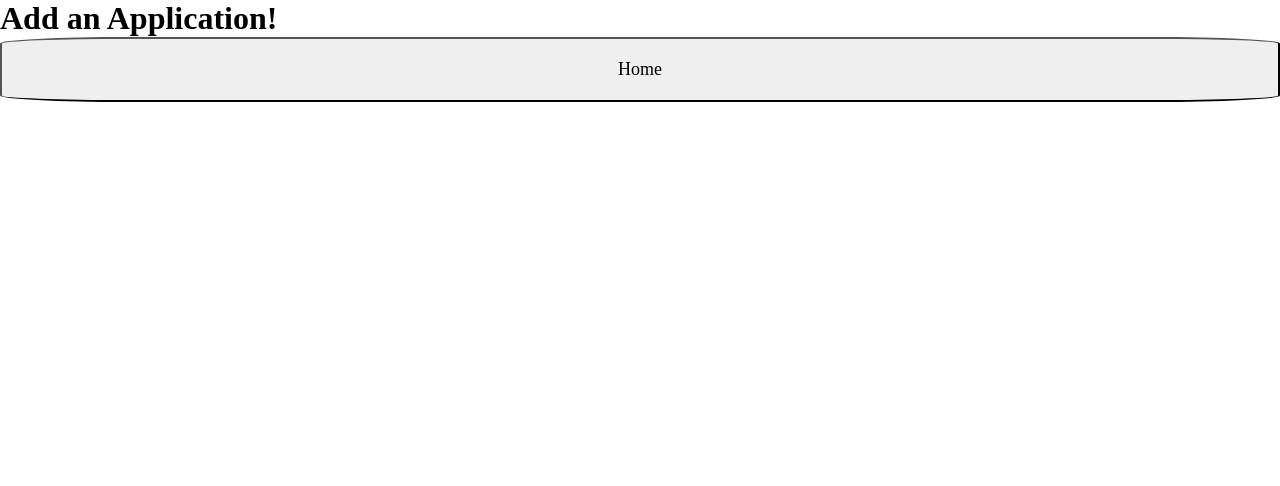
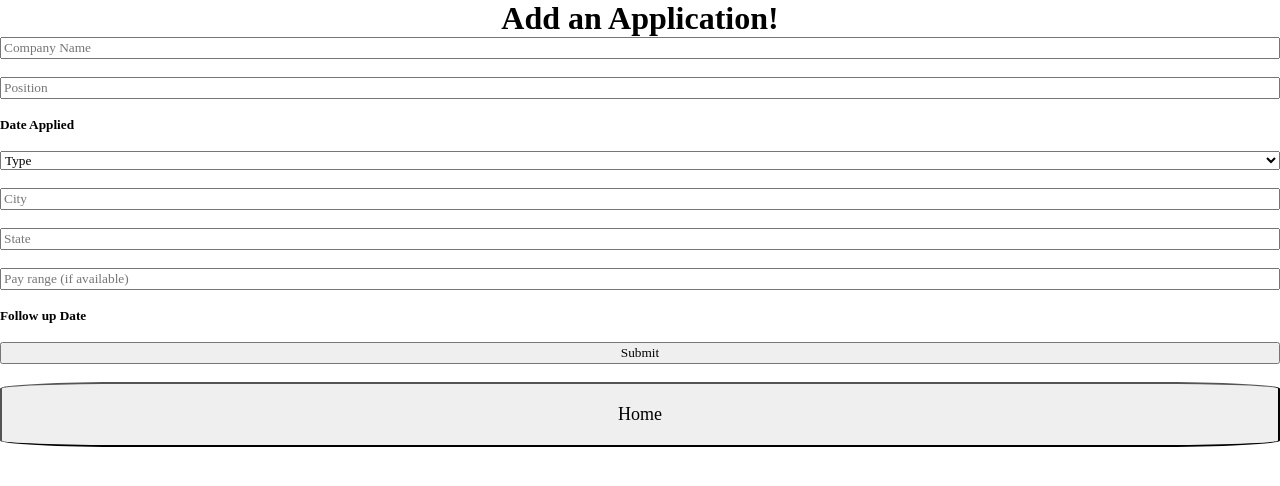
Before and after one commit to jonteal/job-search-tracker, a React (Create React App) app in the folder client/: page /addapp in a window 1280 px wide. Shown: the top 486 px of the page. Built offline with nearby package versions, Linux system fonts and the light colour scheme; the HTML template or start-up script is replaced by a standard one; a web font is replaced by a local one.

Commit message:
Initial form structure created. Now it needs eventhandling and state management

```diff
--- a/client/src/components/AddApp/AddApp.jsx
+++ b/client/src/components/AddApp/AddApp.jsx
@@ -1,9 +1,26 @@
 import React from "react";
 import { Link } from "react-router-dom";
+import "./addapp.css";
 
 const AddApp = () => {
+
+    // const handleSubmit = async (event) => {
+    //     event.preventDefault();
+
+    //     try {
+    //         const { data } = await addApp({
+    //             variables: inputForm,
+    //         })
+    //         window.location.assign('/home');
+
+    //     } catch (err) {
+    //         console.log(err);
+    //     }
+    // };
+
+
     return(
-    <div>
+    <div className="addAppContainer">
         <h1>Add an Application!</h1>
 
         {/* Form that takes in information about company they applied with.
@@ -16,6 +33,84 @@ const AddApp = () => {
         6. Should there be an interview requested field that they can added in later?
         6. If so, post interview notes? */}
 
+        <form className="form">
+
+            <input
+                className="formInput"
+                type="text"
+                name="companyName"
+                placeholder="Company Name"
+            />
+
+            <br />
+
+            <input
+                className="formInput"
+                type="text"
+                name="position"
+                placeholder="Position"
+            />
+
+            <br />
+
+            {/* Data Picker input component here */}
+            <h5>Date Applied</h5>
+
+            <br />
+
+        {/* Type of work - Onsite, Remote, or Hybrid */}
+            <select>
+                <option>
+                    Type
+                </option>
+                <option>Onsite</option>
+                <option>Remote</option>
+                <option>Hybrid</option>
+            </select>
+
+            <br />
+
+            <input
+                className="formInput"
+                type="text"
+                name="city"
+                placeholder="City"
+            />
+
+            <br />
+
+            <input
+                className="formInput"
+                type="text"
+                name="state"
+                placeholder="State"
+            />
+
+            <br />
+
+            <input
+                className="formInput"
+                type="text"
+                name="payRange"
+                placeholder="Pay range (if available)"
+            />
+
+            <br />
+
+            {/* Data Picker input component here */}
+            <h5>Follow up Date</h5>
+
+            <br />
+
+            <button className="submitBtn">
+                Submit
+            </button>
+
+        </form>
+
+        <br />
+
+
         <div className="homeBtnContainer">
             <Link to='/home'><button className="ui primary basic button">Home</button></Link>
         </div>
--- a/client/src/components/AddApp/addapp.css
+++ b/client/src/components/AddApp/addapp.css
@@ -0,0 +1,13 @@
+.addAppContainer {
+    display: flex;
+    flex-direction: column;
+}
+
+.form {
+    display: flex;
+    flex-direction: column;
+}
+
+h1 {
+    text-align: center;
+}
```
